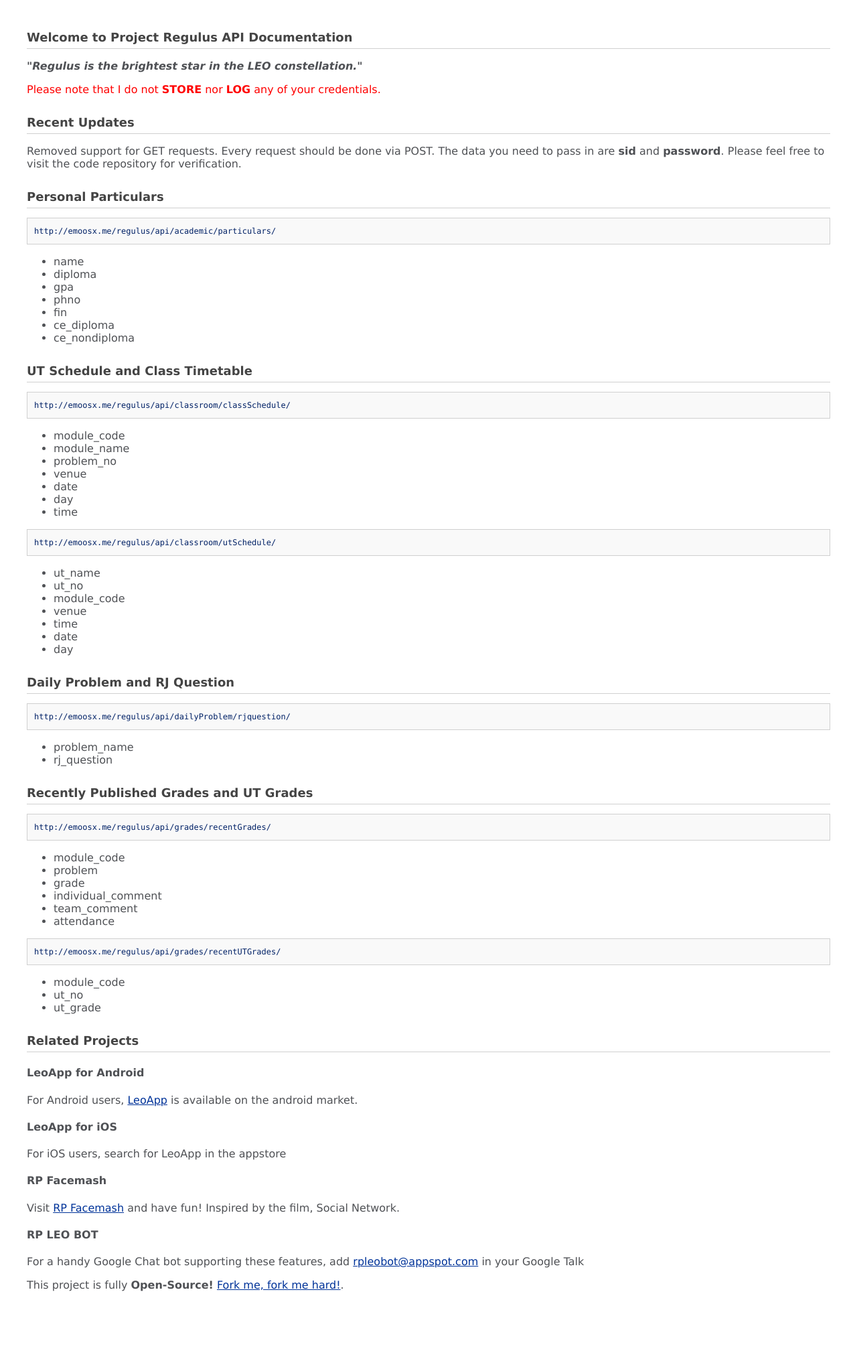
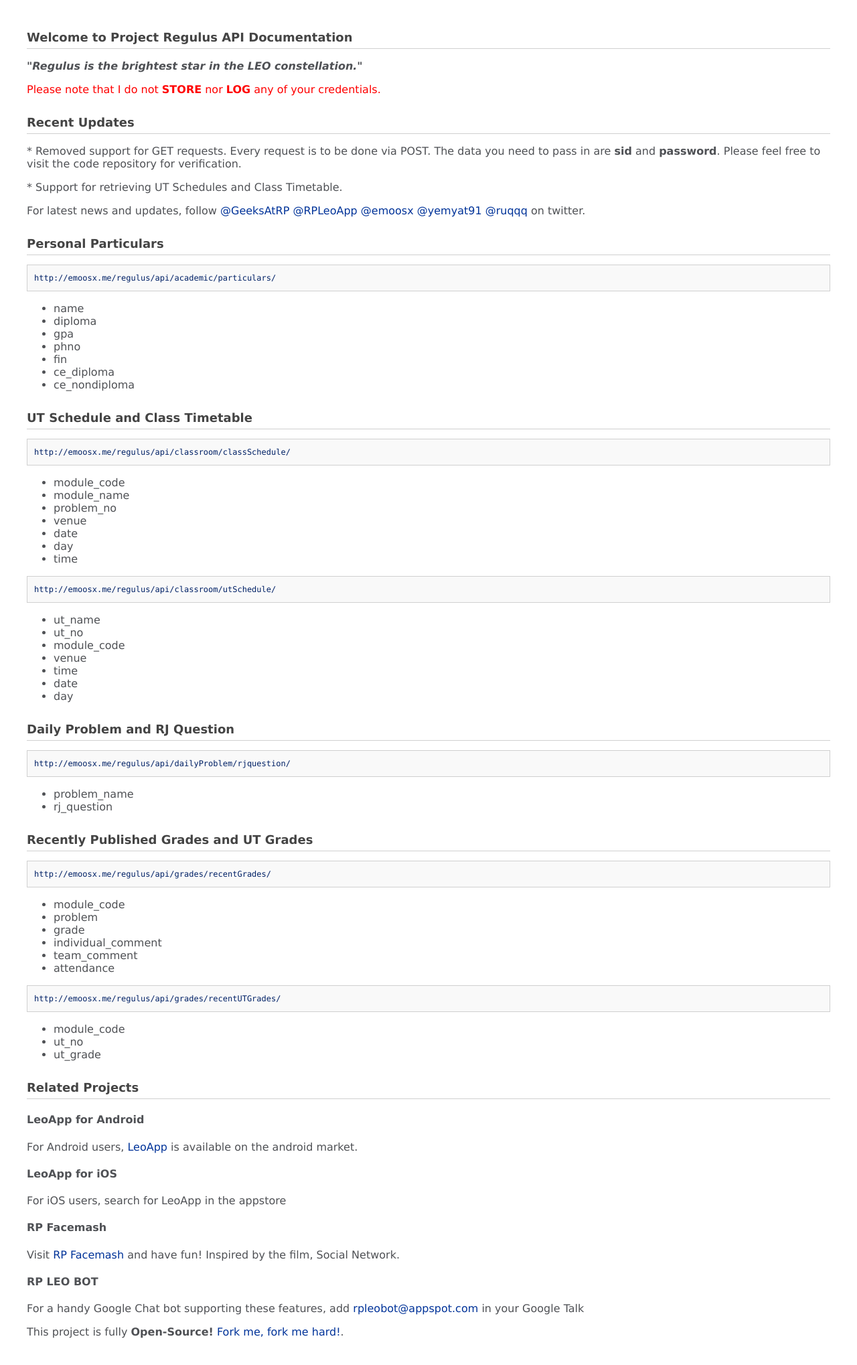
Before and after one commit to khzaw/Team-Regulus-RPLEO-API, a CodeIgniter app: page / in a window 1280 px wide. Shown: the whole page at 67% size. Before the commit the page ends 1928 px from the top, so only its background shows below. Run offline with CodeIgniter, Linux system fonts and the light colour scheme.

Commit message:
Updated API Documentation

```diff
--- a/application/views/welcome_message.php
+++ b/application/views/welcome_message.php
@@ -23,6 +23,7 @@ a {
  color: #003399;
  background-color: transparent;
  font-weight: normal;
+ text-decoration: none;
 }
 
 h1 {
@@ -57,7 +58,10 @@ code {
 <p id="notice">Please note that I do not <b>STORE</b> nor <b>LOG</b> any of your credentials.</p>
 
 <h1>Recent Updates</h1>
-<p>Removed support for GET requests. Every request should be done via POST. The data you need to pass in are <b>sid</b> and <b>password</b>. Please feel free to visit the code repository for verification.</p>
+  <p>*  Removed support for GET requests. Every request is to be done via POST. The data you need to pass in are <b>sid</b> and <b>password</b>. Please feel free to visit the code repository for verification.</p>
+ <p>*  Support for retrieving UT Schedules and Class Timetable.</p>
+
+ <p>For latest news and updates, follow <a href="http://twitter.com/#!/geeksatrp">@GeeksAtRP</a> <a href="http://twitter.com/#!/rpleoapp">@RPLeoApp</a> <a href="http://twitter.com/#!/emoosx">@emoosx</a> <a href="http://twitter.com/#!/yemyat91">@yemyat91</a> <a href="http://twitter.com/#!/ruqqq">@ruqqq</a> on twitter.</p>
 
 <h1>Personal Particulars</h1>
 
```
